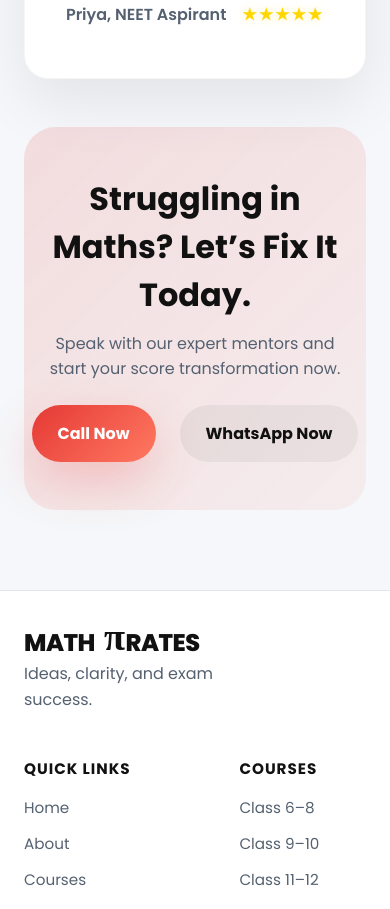
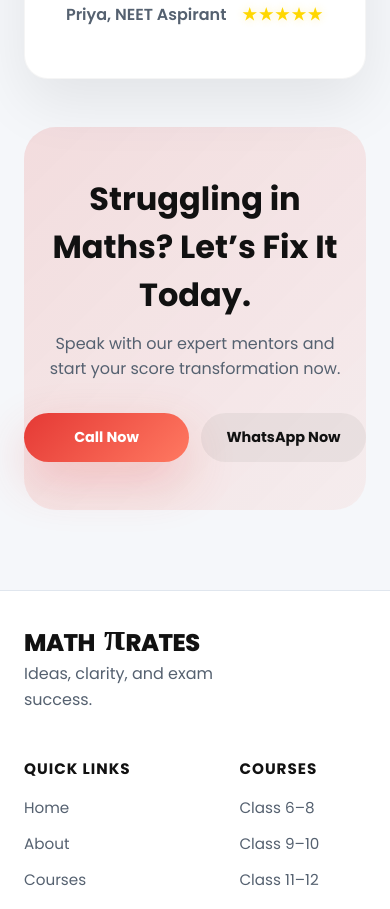
Before and after one commit to sankhadipmondal05/MATH-PIRATES, a React (Vite) app: page / in a window 390 px wide. Shown: the part 6720-7629 px from the top of the page. Built offline with nearby package versions, Linux system fonts and the light colour scheme.

Commit message:
style: keep CTA buttons side-by-side and improve hero title layout

```diff
--- a/src/pages/Home.jsx
+++ b/src/pages/Home.jsx
@@ -57,7 +57,7 @@ function Home() {
           <div className="hero-logo-card glow-card">
             <img src="/logo.jpeg" alt="Maths Pirates glowing logo" loading="lazy" />
           </div>
-          <h1>Turn Confusion Into Clarity ⚡</h1>
+          <h1>Turn Confusion Into Clarity<br></br>⚡</h1>
           <p>Master Maths from Class 6–12, JEE & NEET with Concept-Based Learning.</p>
           <div className="hero-cta">
             <a className="btn btn-primary" href="tel:8685915534">Call Now</a>
--- a/src/styles/pagesStyle/Home.css
+++ b/src/styles/pagesStyle/Home.css
@@ -187,6 +187,33 @@ h1 {
 
 .cta-banner-actions {
   display: flex;
-  gap: 24px;
-  flex-wrap: wrap;
+  gap: 16px;
+  flex-shrink: 0;
 }
+
+@media (max-width: 860px) {
+  .cta-banner {
+    flex-direction: column;
+    text-align: center;
+    padding: 32px 20px;
+    gap: 32px;
+  }
+
+  .cta-banner-actions {
+    justify-content: center;
+    width: 100%;
+  }
+}
+
+@media (max-width: 480px) {
+  .cta-banner-actions {
+    gap: 12px;
+  }
+
+  .cta-banner-actions .btn {
+    flex: 1;
+    padding: 14px 10px;
+    font-size: 0.9rem;
+    white-space: nowrap;
+  }
+}
```
